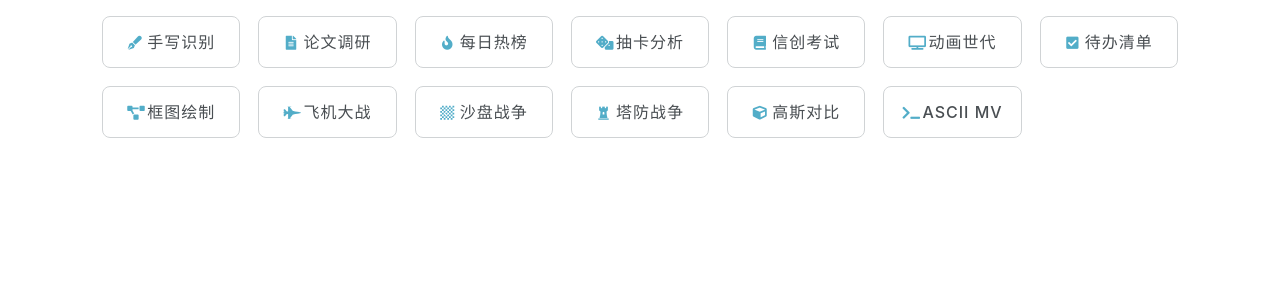
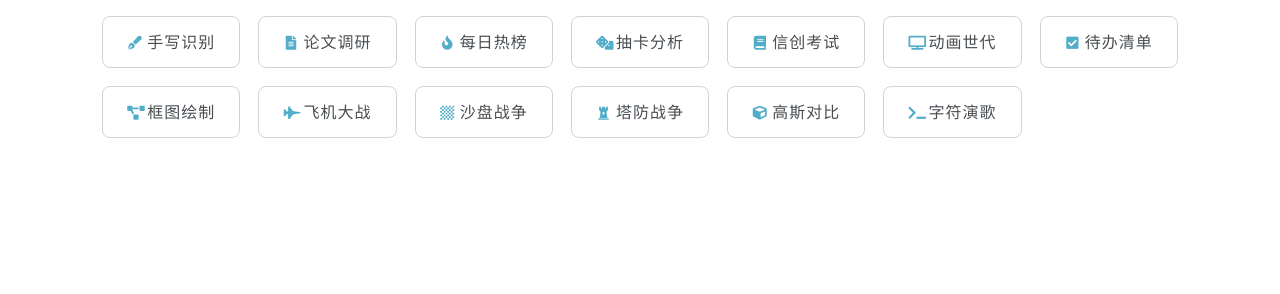
Before and after one commit to CrescentVelvet/crescentvelvet.github.io, a Jekyll site: the page built from _pages/about.md, in a window 1280 px wide. Shown: the part 181-475 px from the top of the page. Built offline with Jekyll 4.4.1, drawn with Linux system fonts in a browser that asks for light colours.

Commit message:
字符演歌: 网页与导航改名「字符演歌」，commit 前缀同步
改 front matter/apps.yml/设计文档显示名；URL 不变；约定记入 MEMORY.md。

```diff
--- a/_data/apps.yml
+++ b/_data/apps.yml
@@ -84,6 +84,6 @@
   url: /splat-compare/
   icon: cube
 
-- title: ASCII MV
+- title: 字符演歌
   url: /ascii_mv.html
   icon: terminal
--- a/_pages/ascii_mv.html
+++ b/_pages/ascii_mv.html
@@ -1,12 +1,12 @@
 ---
 permalink: /ascii_mv.html
 layout: default
-title: ASCII MV
+title: 字符演歌
 author_profile: false
 classes: wide
 ---
 <!--
-  ASCII MV 播放器（骨架 v1）
+  字符演歌播放器（骨架 v1）
   - 渲染：canvas 2D + 字符图集（7 色 × 字符集预渲染，逐格 drawImage）
   - 时钟：AudioContext，播放位置 = offset + (ctx.currentTime - startAt)；
     ⚠️ ctx.currentTime 暂停时照走，不能直接当进度
```
Also changed, not shown: _design/ascii_mv_design.md (+1 -1 lines), .workbuddy/memory/2026-10-28.md, .workbuddy/memory/MEMORY.md.
